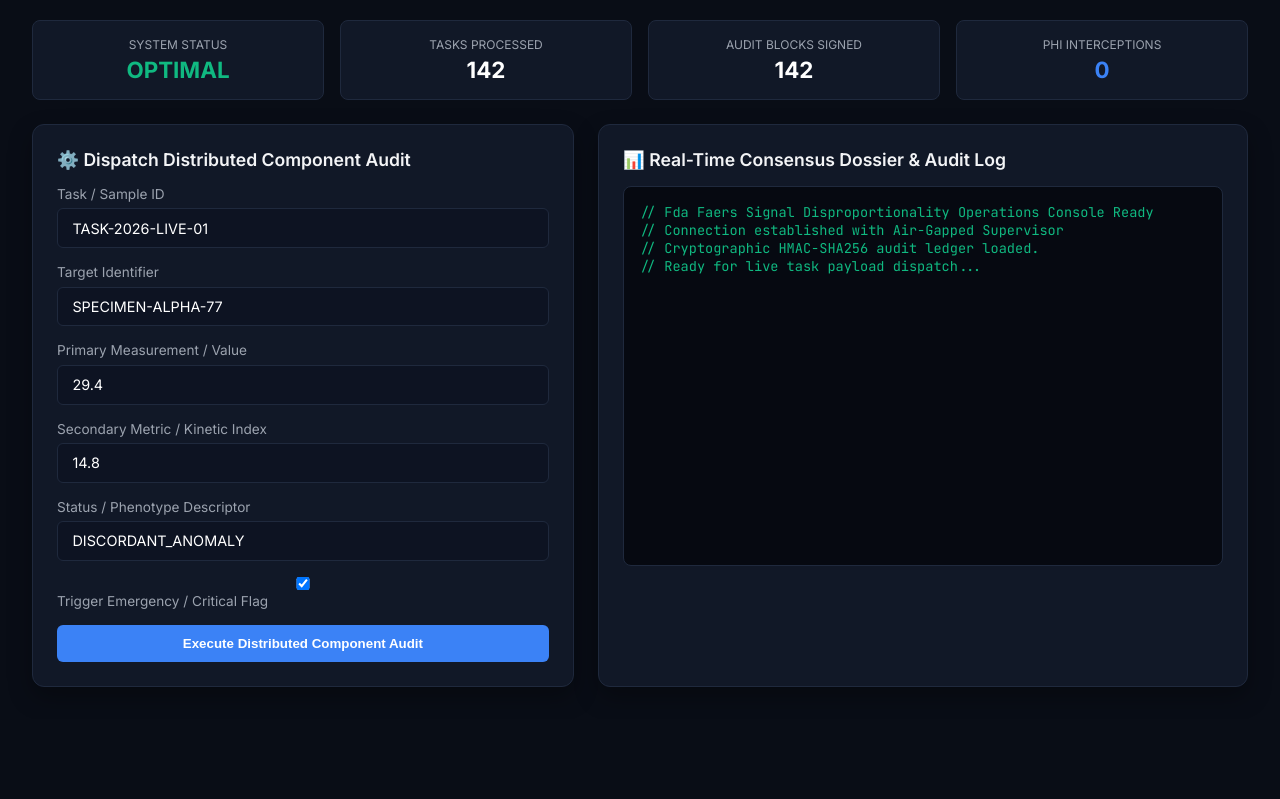
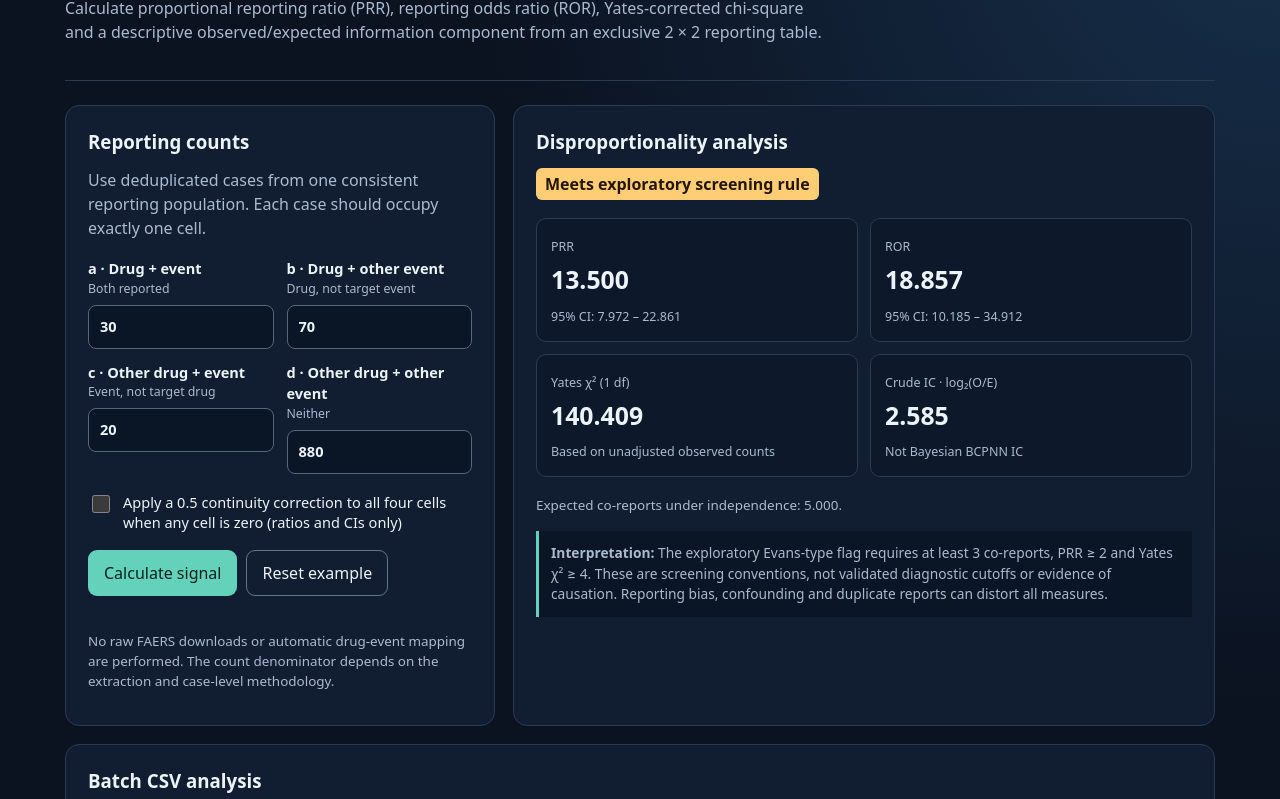
Before and after one commit to abusuraihsakhri/fda-faers-signal-disproportionality, a plain HTML site: page web/index.html in a window 1280 px wide. Shown: the part 121-920 px from the top of the page. Before the commit the page ends 840 px from the top, so only its background shows below. Drawn offline with Linux system fonts and the light colour scheme.

Commit message:
Replace simulated console with standalone validated signal analyzer

```diff
--- a/web/index.html
+++ b/web/index.html
@@ -1,236 +1,223 @@
-<!DOCTYPE html>
+<!doctype html>
 <html lang="en">
 <head>
-    <meta charset="UTF-8">
-    <meta name="viewport" content="width=device-width, initial-scale=1.0">
-    <title>Fda Faers Signal Disproportionality — Operations Console</title>
-    <link href="https://fonts.googleapis.com/css2?family=Inter:wght@300;400;600;700&family=JetBrains+Mono:wght@400;600&display=swap" rel="stylesheet">
+<meta charset="utf-8">
+<meta name="viewport" content="width=device-width,initial-scale=1">
+<meta name="description" content="Local, exploratory reporting disproportionality analysis for a 2 by 2 adverse-event contingency table.">
+<title>FAERS Signal Lab · PRR and ROR</title>
 <style>
-        :root {
-            --bg: #090d16;
-            --card: #111827;
-            --border: #1f293d;
-            --accent: #3b82f6;
-            --accent-glow: rgba(59, 130, 246, 0.25);
-            --text: #f3f4f6;
-            --text-muted: #9ca3af;
-            --danger: #ef4444;
-            --warning: #f59e0b;
-            --success: #10b981;
-        }
-        * { box-sizing: border-box; margin: 0; padding: 0; }
-        body {
-            font-family: 'Inter', sans-serif;
-            background: var(--bg);
-            color: var(--text);
-            padding: 2rem;
-            min-height: 100vh;
-        }
-        .header {
-            display: flex;
-            justify-content: space-between;
-            align-items: center;
-            border-bottom: 1px solid var(--border);
-            padding-bottom: 1.5rem;
-            margin-bottom: 2rem;
-        }
-        .header-title h1 { font-size: 1.6rem; font-weight: 700; color: #fff; }
-        .header-title p { color: var(--text-muted); font-size: 0.9rem; margin-top: 0.25rem; }
-        .badge {
-            display: inline-block;
-            padding: 0.3rem 0.8rem;
-            border-radius: 9999px;
-            font-size: 0.75rem;
-            font-weight: 600;
-            background: var(--accent-glow);
-            color: var(--accent);
-            border: 1px solid var(--accent);
-        }
-        .grid {
-            display: grid;
-            grid-template-columns: 1fr 1.2fr;
-            gap: 1.5rem;
-        }
-        .card {
-            background: var(--card);
-            border: 1px solid var(--border);
-            border-radius: 12px;
-            padding: 1.5rem;
-            box-shadow: 0 10px 25px rgba(0,0,0,0.3);
-        }
-        .card h2 {
-            font-size: 1.1rem;
-            font-weight: 600;
-            margin-bottom: 1rem;
-            display: flex;
-            align-items: center;
-            gap: 0.5rem;
-        }
-        .form-group { margin-bottom: 1rem; }
-        label { display: block; font-size: 0.85rem; color: var(--text-muted); margin-bottom: 0.4rem; }
-        input, select, textarea {
-            width: 100%;
-            padding: 0.65rem 0.9rem;
-            background: #0d1322;
-            border: 1px solid var(--border);
-            border-radius: 6px;
-            color: #fff;
-            font-family: inherit;
-            font-size: 0.9rem;
-        }
-        input:focus, textarea:focus { outline: none; border-color: var(--accent); }
-        .btn {
-            background: var(--accent);
-            color: #fff;
-            border: none;
-            padding: 0.7rem 1.4rem;
-            border-radius: 6px;
-            font-weight: 600;
-            cursor: pointer;
-            transition: 0.2s;
-            width: 100%;
-        }
-        .btn:hover { background: #2563eb; }
-        .terminal {
-            background: #060911;
-            border: 1px solid var(--border);
-            border-radius: 8px;
-            padding: 1rem;
-            font-family: 'JetBrains Mono', monospace;
-            font-size: 0.85rem;
-            color: #10b981;
-            height: 380px;
-            overflow-y: auto;
-            white-space: pre-wrap;
-        }
-        .metrics-bar {
-            display: grid;
-            grid-template-columns: repeat(4, 1fr);
-            gap: 1rem;
-            margin-bottom: 1.5rem;
-        }
-        .metric-box {
-            background: var(--card);
-            border: 1px solid var(--border);
-            border-radius: 8px;
-            padding: 1rem;
-            text-align: center;
-        }
-        .metric-val { font-size: 1.4rem; font-weight: 700; color: #fff; margin-top: 0.25rem; }
-        .metric-label { font-size: 0.75rem; color: var(--text-muted); text-transform: uppercase; }
+:root{color-scheme:dark;--bg:#0b1220;--surface:#111d30;--edge:#2a3c53;--text:#ecf3fa;--muted:#aabbd0;--accent:#64d2ba;--warning:#ffcd73}
+*{box-sizing:border-box}
+body{margin:0;background:radial-gradient(ellipse at top right,#17304b 0,transparent 45%),var(--bg);color:var(--text);font:16px/1.5 system-ui,-apple-system,Segoe UI,sans-serif}
+main{width:min(1150px,calc(100% - 32px));margin:auto;padding:30px 0 50px}
+header{border-bottom:1px solid var(--edge);padding:0 0 24px;margin-bottom:24px}
+.eyebrow{font-weight:750;text-transform:uppercase;letter-spacing:.14em;color:var(--accent);font-size:.75rem}
+h1{font-size:clamp(1.8rem,4vw,2.9rem);line-height:1.15;margin:8px 0 8px;letter-spacing:-.035em}
+h2{margin:0 0 12px;font-size:1.17rem}
+p{margin:0 0 12px}
+.sub{max-width:760px;color:var(--muted)}
+.grid{display:grid;grid-template-columns:minmax(0,430px) minmax(0,1fr);gap:18px}
+.panel{border:1px solid var(--edge);border-radius:14px;padding:22px;background:var(--surface)}
+.fields{display:grid;grid-template-columns:repeat(2,minmax(0,1fr));gap:13px;margin:18px 0}
+label{display:block;font-weight:650;font-size:.91rem}
+label small{display:block;color:var(--muted);font-size:.77rem;font-weight:400}
+input[type=number]{display:block;width:100%;margin-top:6px;padding:10px 11px;border:1px solid #53677d;background:#0a1525;color:var(--text);border-radius:8px;font:inherit}
+input:focus-visible,button:focus-visible{outline:3px solid var(--accent);outline-offset:3px}
+.checkbox{display:flex;gap:10px;align-items:flex-start;line-height:1.4;font-weight:400}
+input[type=checkbox]{width:18px;height:18px;accent-color:var(--accent);flex-shrink:0}
+button{border:1px solid transparent;border-radius:9px;padding:10px 15px;font-weight:750;font:inherit;cursor:pointer;background:var(--accent);color:#07221d}
+button.secondary{border-color:#60778b;color:var(--text);background:transparent}
+.actions{display:flex;flex-wrap:wrap;gap:9px;margin:18px 0 0}
+.note{font-size:.84rem;color:var(--muted);margin-top:12px}
+.error{min-height:1.4em;color:#ff9797;font-weight:650}
+.results{display:grid;grid-template-columns:repeat(2,minmax(0,1fr));gap:12px;margin:18px 0}
+.stat{padding:14px;border:1px solid var(--edge);border-radius:10px;background:#0d192a}
+.stat .label{font-size:.78rem;color:var(--muted)}
+.stat strong{display:block;font-size:1.55rem;font-variant-numeric:tabular-nums;margin:4px 0}
+.stat small{font-size:.78rem;color:var(--muted)}
+.tag{display:inline-block;background:#22394a;color:var(--accent);padding:4px 9px;border-radius:6px;font-weight:700}
+.tag.signal{color:#251502;background:var(--warning)}
+.explanation{background:#0a1525;border-left:3px solid var(--accent);padding:12px;color:var(--muted);font-size:.86rem;margin-top:16px}
+.full{margin-top:18px}
+table{width:100%;border-collapse:collapse;font-size:.87rem}
+th,td{text-align:left;padding:8px 9px;border-bottom:1px solid var(--edge)}
+td.num{font-variant-numeric:tabular-nums;text-align:right}
+.scroller{overflow:auto;max-height:350px}
+input[type=file]{display:block;margin:12px 0;color:var(--text);max-width:100%}
+footer{color:var(--muted);font-size:.8rem;padding-top:20px}
+a{color:var(--accent)}
+@media(max-width:780px){.grid{grid-template-columns:1fr}.panel{padding:17px}main{width:min(100% - 22px,1150px);padding-top:20px}}
+@media(max-width:420px){.fields{gap:8px}.results{gap:8px}.stat strong{font-size:1.23rem}}
 </style>
 </head>
 <body>
-
-    <div class="header">
-        <div class="header-title">
-            <h1>Fda Faers Signal Disproportionality</h1>
-            <p>Domain: Clinical & Cryptographic AI | Standard: CAP / CLSI / NIST Standards | LabMind-Atlas Architecture</p>
+<main>
+<header>
+<div class="eyebrow">Pharmacovigilance · local analysis</div>
+<h1>FAERS Signal Lab</h1>
+<p class="sub">Calculate proportional reporting ratio (PRR), reporting odds ratio (ROR), Yates-corrected chi-square and a descriptive observed/expected information component from an exclusive 2 × 2 reporting table.</p>
+</header>
+<div class="grid">
+<section class="panel" aria-labelledby="inputs-heading">
+<h2 id="inputs-heading">Reporting counts</h2>
+<p class="sub">Use deduplicated cases from one consistent reporting population. Each case should occupy exactly one cell.</p>
+<form id="signal-form">
+<div class="fields">
+<label for="a">a · Drug + event <small>Both reported</small><input id="a" type="number" min="0" max="1000000" step="1" value="30" required></label>
+<label for="b">b · Drug + other event <small>Drug, not target event</small><input id="b" type="number" min="0" max="1000000" step="1" value="70" required></label>
+<label for="c">c · Other drug + event <small>Event, not target drug</small><input id="c" type="number" min="0" max="1000000" step="1" value="20" required></label>
+<label for="d">d · Other drug + other event <small>Neither</small><input id="d" type="number" min="0" max="1000000" step="1" value="880" required></label>
 </div>
-        <div>
-            <span class="badge">Air-Gapped Active</span>
-            <span class="badge" style="background: rgba(16,185,129,0.2); color: #10b981; border-color: #10b981;">Zero-PHI Guard Active</span>
+<label class="checkbox" for="correction"><input id="correction" type="checkbox">Apply a 0.5 continuity correction to all four cells when any cell is zero (ratios and CIs only)</label>
+<div class="actions"><button type="submit">Calculate signal</button><button class="secondary" type="button" id="reset">Reset example</button></div>
+</form>
+<p class="error" id="error" role="alert" aria-live="assertive"></p>
+<p class="note">No raw FAERS downloads or automatic drug-event mapping are performed. The count denominator depends on the extraction and case-level methodology.</p>
+</section>
+<section class="panel" aria-labelledby="results-heading">
+<h2 id="results-heading">Disproportionality analysis</h2>
+<div id="flag" class="tag" role="status" aria-live="polite">Not calculated</div>
+<div class="results" aria-live="polite">
+<div class="stat"><span class="label">PRR</span><strong id="prr">—</strong><small id="prr-ci">95% CI: —</small></div>
+<div class="stat"><span class="label">ROR</span><strong id="ror">—</strong><small id="ror-ci">95% CI: —</small></div>
+<div class="stat"><span class="label">Yates χ² (1 df)</span><strong id="chi">—</strong><small>Based on unadjusted observed counts</small></div>
+<div class="stat"><span class="label">Crude IC · log₂(O/E)</span><strong id="ic">—</strong><small>Not Bayesian BCPNN IC</small></div>
 </div>
+<p id="detail" class="note">Enter counts and calculate to view results.</p>
+<div class="explanation"><strong>Interpretation:</strong> The exploratory Evans-type flag requires at least 3 co-reports, PRR ≥ 2 and Yates χ² ≥ 4. These are screening conventions, not validated diagnostic cutoffs or evidence of causation. Reporting bias, confounding and duplicate reports can distort all measures.</div>
+</section>
 </div>
-
-    <div class="metrics-bar">
-        <div class="metric-box">
-            <div class="metric-label">System Status</div>
-            <div class="metric-val" style="color: var(--success);" id="m-status">OPTIMAL</div>
-        </div>
-        <div class="metric-box">
-            <div class="metric-label">Tasks Processed</div>
-            <div class="metric-val" id="m-tasks">142</div>
-        </div>
-        <div class="metric-box">
-            <div class="metric-label">Audit Blocks Signed</div>
-            <div class="metric-val" id="m-audit">142</div>
-        </div>
-        <div class="metric-box">
-            <div class="metric-label">PHI Interceptions</div>
-            <div class="metric-val" style="color: var(--accent);" id="m-phi">0</div>
-        </div>
-    </div>
-
-    <div class="grid">
-        <div class="card">
-            <h2>⚙️ Dispatch Distributed Component Audit</h2>
-            <div class="form-group">
-                <label>Task / Sample ID</label>
-                <input type="text" id="task_id" value="TASK-2026-LIVE-01">
-            </div>
-            <div class="form-group">
-                <label>Target Identifier</label>
-                <input type="text" id="target_id" value="SPECIMEN-ALPHA-77">
-            </div>
-            <div class="form-group">
-                <label>Primary Measurement / Value</label>
-                <input type="number" id="primary_metric" value="29.4" step="0.1">
-            </div>
-            <div class="form-group">
-                <label>Secondary Metric / Kinetic Index</label>
-                <input type="number" id="secondary_metric" value="14.8" step="0.1">
-            </div>
-            <div class="form-group">
-                <label>Status / Phenotype Descriptor</label>
-                <input type="text" id="status_descriptor" value="DISCORDANT_ANOMALY">
-            </div>
-            <div class="form-group">
-                <label><input type="checkbox" id="is_critical" checked> Trigger Emergency / Critical Flag</label>
-            </div>
-            <button class="btn" onclick="runAudit()">Execute Distributed Component Audit</button>
-        </div>
-
-        <div class="card">
-            <h2>📊 Real-Time Consensus Dossier & Audit Log</h2>
-            <div class="terminal" id="outputConsole">// Fda Faers Signal Disproportionality Operations Console Ready
-// Connection established with Air-Gapped Supervisor
-// Cryptographic HMAC-SHA256 audit ledger loaded.
-// Ready for live task payload dispatch...</div>
-        </div>
-    </div>
-
+<section class="panel full" aria-labelledby="batch-heading">
+<h2 id="batch-heading">Batch CSV analysis</h2>
+<p class="sub">Choose a CSV file containing <code>a,b,c,d</code> columns, optionally <code>drug,event</code>. Processing takes place only in your browser; no file is uploaded.</p>
+<input id="csv-file" type="file" accept=".csv,text/csv" aria-label="Select CSV containing a, b, c, d columns">
+<div class="actions"><button id="sample" type="button" class="secondary">Download sample CSV</button><button id="download" type="button" class="secondary" disabled>Export analyzed CSV</button></div>
+<p id="batch-status" class="note" role="status" aria-live="polite">No batch loaded.</p>
+<div class="scroller"><table><thead><tr><th>Drug</th><th>Event</th><th class="num">a</th><th class="num">PRR</th><th class="num">ROR</th><th>Flag</th></tr></thead><tbody id="batch-body"><tr><td colspan="6">No results.</td></tr></tbody></table></div>
+</section>
+<footer>Exploratory research utility · The application has no backend, telemetry or network requests. Values are not incidence rates or evidence that a drug caused an event.</footer>
+</main>
 <script>
-        async function runAudit() {
-            const consoleEl = document.getElementById('outputConsole');
-            consoleEl.innerText = "// Dispatching task across specialized workers...
-// Invoking InvariantQCWorker, SafetyEscalationWorker, ProtocolWorker...";
-
-            const payload = {
-                task_id: document.getElementById('task_id').value,
-                target_identifier: document.getElementById('target_id').value,
-                primary_metric: parseFloat(document.getElementById('primary_metric').value),
-                secondary_metric: parseFloat(document.getElementById('secondary_metric').value),
-                status_descriptor: document.getElementById('status_descriptor').value,
-                is_critical_flag: document.getElementById('is_critical').checked
-            };
-
+"use strict";
+(function () {
+  const byId = id => document.getElementById(id);
+  const initial = [30, 70, 20, 880];
+  let exported = [];
+  function fmt(n) { return n === null || !Number.isFinite(n) ? "Undefined" : Number(n).toFixed(3); }
+  function readCount(value, field) {
+    if (String(value).trim() === "") throw Error("Missing count: " + field);
+    const n = Number(value);
+    if (!Number.isSafeInteger(n) || n < 0 || n > 1000000)
+      throw Error("Count " + field + " must be an integer from 0 to 1,000,000.");
+    return n;
+  }
+  function compute(a,b,c,d,correction) {
+    const n = a+b+c+d;
+    if (n === 0) throw Error("At least one report is required.");
+    const denom = (a+b)*(c+d)*(a+c)*(b+d);
+    const chi = denom > 0 ? n*Math.pow(Math.max(0,Math.abs(a*d-b*c)-n/2),2)/denom : null;
+    const expected = (a+b)*(a+c)/n;
+    const ic = a > 0 && expected > 0 ? Math.log2(a/expected) : null;
+    const applied = correction && [a,b,c,d].includes(0);
+    const cells = [a,b,c,d].map(v => v+(applied ? .5 : 0));
+    const aa=cells[0],bb=cells[1],cc=cells[2],dd=cells[3];
+    let prr=null, ror=null, prrCI=null, rorCI=null;
+    if (cells.every(v=>v>0)) {
+      prr=(aa/(aa+bb))/(cc/(cc+dd));
+      ror=aa*dd/(bb*cc);
+      const pSE=Math.sqrt(1/aa-1/(aa+bb)+1/cc-1/(cc+dd));
+      const rSE=Math.sqrt(1/aa+1/bb+1/cc+1/dd);
+      prrCI=[Math.exp(Math.log(prr)-1.96*pSE),Math.exp(Math.log(prr)+1.96*pSE)];
+      rorCI=[Math.exp(Math.log(ror)-1.96*rSE),Math.exp(Math.log(ror)+1.96*rSE)];
+    }
+    return {prr,ror,prrCI,rorCI,chi,ic,expected,applied,
+      flag:a>=3 && [a,b,c,d].every(v=>v>0) && prr!==null && prr>=2 && chi!==null && chi>=4};
+  }
+  function calculateForm() {
     try {
-                const res = await fetch('/api/audit', {
-                    method: 'POST',
-                    headers: { 'Content-Type': 'application/json' },
-                    body: JSON.stringify(payload)
-                });
-                const data = await res.json();
-                consoleEl.innerText = JSON.stringify(data, null, 2);
-                document.getElementById('m-tasks').innerText = parseInt(document.getElementById('m-tasks').innerText) + 1;
-                document.getElementById('m-audit').innerText = parseInt(document.getElementById('m-audit').innerText) + 1;
-            } catch (err) {
-                consoleEl.innerText = "// Offline / Simulation Output:\n" + JSON.stringify({
-                    dossier_id: "DOSSIER-SIM-" + Math.floor(Math.random()*10000),
-                    system: "fda-faers-signal-disproportionality",
-                    domain: "Clinical & Cryptographic AI",
-                    task_id: payload.task_id,
-                    overall_urgency: payload.is_critical_flag ? "CRITICAL_STAT_PANIC" : "ELEVATED_RISK",
-                    integrity_status: "DISCORDANT_ANOMALY",
-                    alerts: [
-                        { worker: "InvariantQCWorker", alert: "Primary metric exceeds upper reference bound" },
-                        { worker: "SafetyEscalationWorker", alert: "Critical emergency interlock flag active" }
-                    ],
-                    audit_hash: "HMAC_SHA256_e83f9a72b941d6c381f9"
-                }, null, 2);
+      const counts = ["a","b","c","d"].map(id=>readCount(byId(id).value,id));
+      const r = compute(...counts,byId("correction").checked);
+      byId("prr").textContent=fmt(r.prr);
+      byId("ror").textContent=fmt(r.ror);
+      byId("chi").textContent=fmt(r.chi);
+      byId("ic").textContent=fmt(r.ic);
+      byId("prr-ci").textContent="95% CI: "+(r.prrCI?r.prrCI.map(fmt).join(" – "):"Undefined");
+      byId("ror-ci").textContent="95% CI: "+(r.rorCI?r.rorCI.map(fmt).join(" – "):"Undefined");
+      byId("flag").textContent=r.flag?"Meets exploratory screening rule":"Screening rule not met";
+      byId("flag").className="tag"+(r.flag?" signal":"");
+      byId("detail").textContent="Expected co-reports under independence: "+fmt(r.expected)+". "+(r.applied?"Continuity correction applied to the ratios and intervals. ":"")+(r.prr===null?"Ratio estimates require positive cells unless correction is selected. ":"");
+      byId("error").textContent="";
+    } catch(err) { byId("error").textContent=err.message; }
+  }
+  byId("signal-form").addEventListener("submit",function(e){e.preventDefault();calculateForm();});
+  byId("reset").addEventListener("click",function(){["a","b","c","d"].forEach((id,i)=>byId(id).value=initial[i]);byId("correction").checked=false;calculateForm();});
+  function parseCSV(text) {
+    const rows=[];let row=[],cell="",quoted=false;
+    text=text.replace(/^\uFEFF/,"");
+    for(let i=0;i<text.length;i++){
+      const ch=text[i];
+      if(quoted){
+        if(ch==='"' && text[i+1]==='"'){cell+='"';i++;}
+        else if(ch==='"'){quoted=false;}
+        else cell+=ch;
+      }else if(ch==='"'){if(cell!=="") throw Error("Invalid CSV quotation.");quoted=true;}
+      else if(ch===","){row.push(cell);cell="";}
+      else if(ch==="\n"||ch==="\r"){if(ch==="\r"&&text[i+1]==="\n")i++;row.push(cell);if(row.some(v=>v.trim()!==""))rows.push(row);row=[];cell="";}
+      else cell+=ch;
+    }
+    if(quoted)throw Error("Unclosed CSV quotation.");
+    row.push(cell);if(row.some(v=>v.trim()!==""))rows.push(row);
+    return rows;
+  }
+  function csvEscape(value) {
+    let s=String(value===null?"":value);
+    if(/^[\s]*[=+\-@]/.test(s))s="'"+s;
+    return '"'+s.replace(/"/g,'""')+'"';
+  }
+  function saveCSV(name, rows){
+    const blob=new Blob([rows.map(row=>row.map(csvEscape).join(",")).join("\r\n")+"\r\n"],{type:"text/csv;charset=utf-8"});
+    const url=URL.createObjectURL(blob),link=document.createElement("a");
+    link.href=url;link.download=name;document.body.appendChild(link);link.click();link.remove();
+    setTimeout(()=>URL.revokeObjectURL(url),1000);
+  }
+  byId("sample").addEventListener("click",()=>saveCSV("faers-sample.csv",[
+    ["drug","event","a","b","c","d"],["ExampleDrug","ExampleEvent","30","70","20","880"],["Comparator","OtherEvent","10","90","20","180"]
+  ]));
+  byId("csv-file").addEventListener("change",async function(){
+    exported=[];byId("download").disabled=true;byId("batch-body").replaceChildren();
+    const file=this.files&&this.files[0];if(!file)return;
+    if(file.size>5*1024*1024){byId("batch-status").textContent="File exceeds 5 MB limit.";return;}
+    try{
+      const rows=parseCSV(await file.text());
+      if(rows.length<2||rows.length>10001)throw Error("Supply 1–10,000 data rows.");
+      const headers=rows.shift().map(x=>x.trim().toLowerCase());
+      const indexes=["a","b","c","d"].map(h=>headers.indexOf(h));
+      if(indexes.some(i=>i<0))throw Error("CSV must contain a, b, c, d headers.");
+      const drugIdx=headers.indexOf("drug"),eventIdx=headers.indexOf("event");
+      const resultRows=[];
+      const header=["drug","event","a","b","c","d","prr","prr_ci95_low","prr_ci95_high","ror","ror_ci95_low","ror_ci95_high","chi_square_yates","ic_crude","screening_flag"];
+      resultRows.push(header);
+      const body=byId("batch-body");
+      for(let i=0;i<rows.length;i++){
+        const line=rows[i], [a,b,c,d]=indexes.map((idx,j)=>readCount(line[idx],["a","b","c","d"][j]));
+        const r=compute(a,b,c,d,byId("correction").checked);
+        const drug=drugIdx<0?"":(line[drugIdx]||"");
+        const event=eventIdx<0?"":(line[eventIdx]||"");
+        resultRows.push([drug,event,a,b,c,d,r.prr,r.prrCI&&r.prrCI[0],r.prrCI&&r.prrCI[1],r.ror,r.rorCI&&r.rorCI[0],r.rorCI&&r.rorCI[1],r.chi,r.ic,r.flag]);
+        if(i<200){
+          const tr=document.createElement("tr");
+          [drug,event,a,fmt(r.prr),fmt(r.ror),r.flag?"Flagged":"No"].forEach((item,j)=>{
+            const td=document.createElement("td");td.textContent=String(item);if(j===2||j===3||j===4)td.className="num";tr.appendChild(td);
+          });body.appendChild(tr);
         }
       }
+      exported=resultRows;byId("download").disabled=false;
+      byId("batch-status").textContent=rows.length+" records analyzed locally; preview shows up to 200. Export contains all rows.";
+    }catch(err){byId("batch-status").textContent="Batch error: "+err.message;byId("batch-body").replaceChildren();}
+  });
+  byId("download").addEventListener("click",function(){if(exported.length)saveCSV("faers-signals.csv",exported);});
+  calculateForm();
+})();
 </script>
 </body>
 </html>
```
Lines whose indentation alone changed are shown as unchanged.
